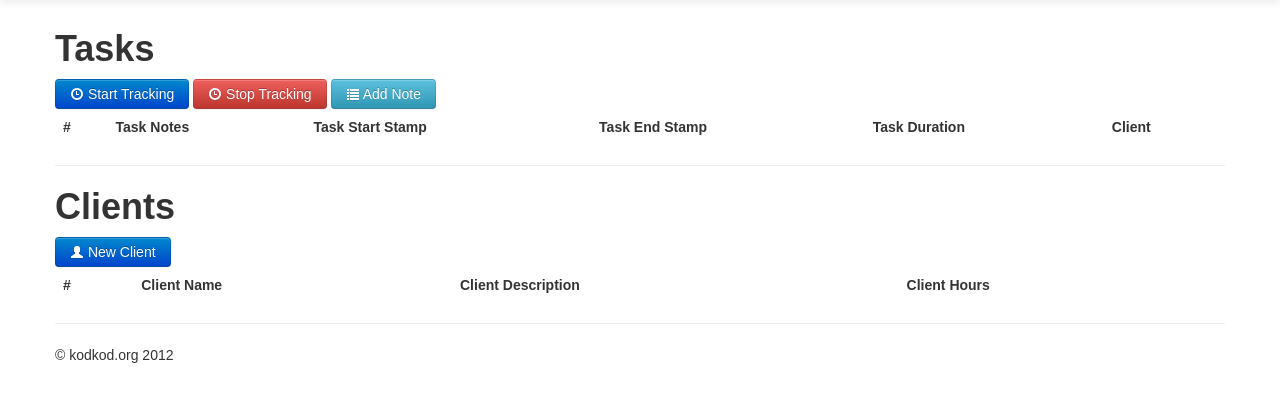
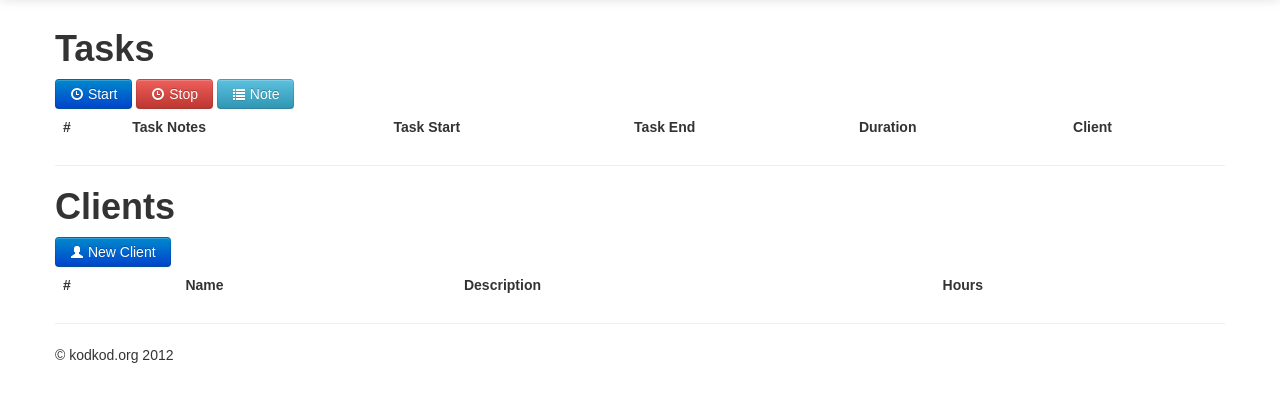
Before and after one commit to kodkod/jTimer, a PHP site: page / in a window 1280 px wide. Shown: the part 41-443 px from the top of the page. Run offline with PHP 8.4, Linux system fonts and the light colour scheme; lists and menus that the app fills with data are empty.

Commit message:
Fixed names add menu pages

```diff
--- a/index.php
+++ b/index.php
@@ -19,6 +19,7 @@
         padding-bottom: 40px;
       }
     </style>
+    <link href="/css/styles.css" rel="stylesheet">
     <link href="/css/bootstrap-responsive.css" rel="stylesheet">
 
     <!-- Le HTML5 shim, for IE6-8 support of HTML5 elements -->
@@ -43,9 +44,9 @@
           <a class="brand" href="/">jTimer</a>
           <div class="nav-collapse collapse">
             <ul class="nav">
-              <li class="active"><a href="#">Home</a></li>
-              <li><a href="#about">About</a></li>
-              <li><a href="#contact">Contact</a></li>
+              <li class="active"><a href="/">Home</a></li>
+              <li><a href="/about">About</a></li>
+              <li><a href="/contact">Contact</a></li>
               <li class="dropdown">
                 <a href="#" class="dropdown-toggle" data-toggle="dropdown">Actions <b class="caret"></b></a>
                 <ul class="dropdown-menu">
@@ -66,18 +67,18 @@
 		<section id='tasks'>
 			<h1>Tasks</h1>
 			<div class='actions'>
-				<a href='#start_tracking_dialog' id='start_track' class='btn btn-primary inline cboxElement'><i class="icon-time icon-white"></i> Start Tracking</a>
-				<a href='#stop_tracking_dialog' id='stop_track' class='btn btn-danger inline cboxElement'><i class="icon-time icon-white"></i> Stop Tracking</a>
-				<a href='#start_tracking_dialog' id='start_track' class='btn btn-info inline cboxElement'><i class="icon-list icon-white"></i> Add Note</a>
+				<a href='#start_tracking_dialog' id='start_track' class='btn btn-primary inline cboxElement'><i class="icon-time icon-white"></i> Start</a>
+				<a href='#stop_tracking_dialog' id='stop_track' class='btn btn-danger inline cboxElement'><i class="icon-time icon-white"></i> Stop</a>
+				<a href='#add_note_dialog' id='add_note' class='btn btn-info inline cboxElement'><i class="icon-list icon-white"></i> Note</a>
 			</div>
 			<table class="table">
               <thead>
                 <tr>
                   <th>#</th>
                   <th>Task Notes</th>
-                  <th>Task Start Stamp</th>
-                  <th>Task End Stamp</th>
-                  <th>Task Duration</th>
+                  <th>Task Start</th>
+                  <th>Task End</th>
+                  <th>Duration</th>
                   <th>Client</th>
                 </tr>
               </thead>
@@ -121,9 +122,9 @@
               <thead>
                 <tr>
                   <th>#</th>
-                  <th>Client Name</th>
-                  <th>Client Description</th>
-                  <th>Client Hours</th>
+                  <th>Name</th>
+                  <th>Description</th>
+                  <th>Hours</th>
                 </tr>
               </thead>
               <tbody>
@@ -180,6 +181,19 @@
 		    </form>
 		</div>
 	</div>
+	<div style='display:none'>
+		<div id='add_note_dialog' style='padding:20px; background:#fff; text-align: center;'>
+		    <form onsubmit="return process_note()">
+			    <legend>Add Note</legend>
+			    <label for='client_name'>Client Name</label>
+			    <input type="text" placeholder="Client Name" id='client_name' name='client_name' required="required">
+			    <label for='client_desc'>Note</label>
+			    <textarea placeholder="Note" id='note' name='note' required="required"></textarea>
+			    <br />
+			    <button type="submit" class="btn">Add Note</button>
+		    </form>
+		</div>
+	</div>
 	<!-- /hidden dialog boxes -->
 
 
```
